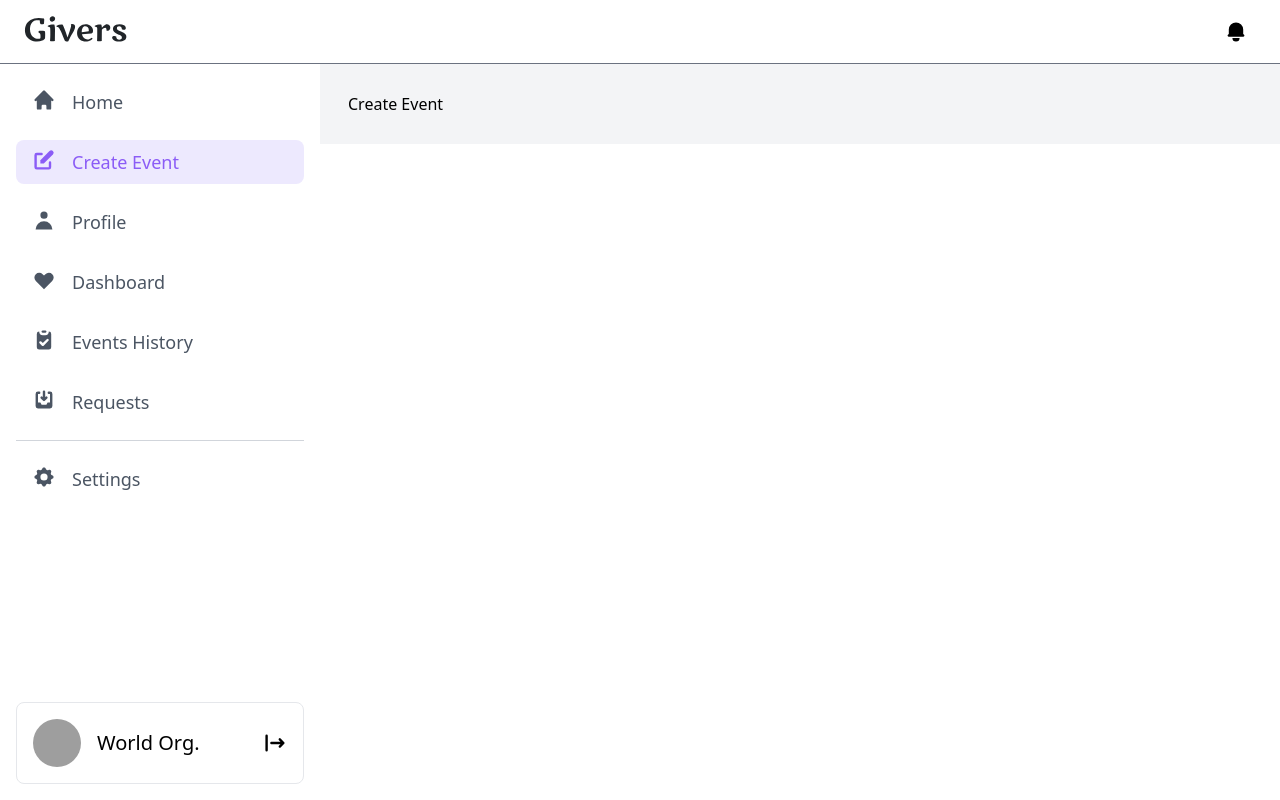
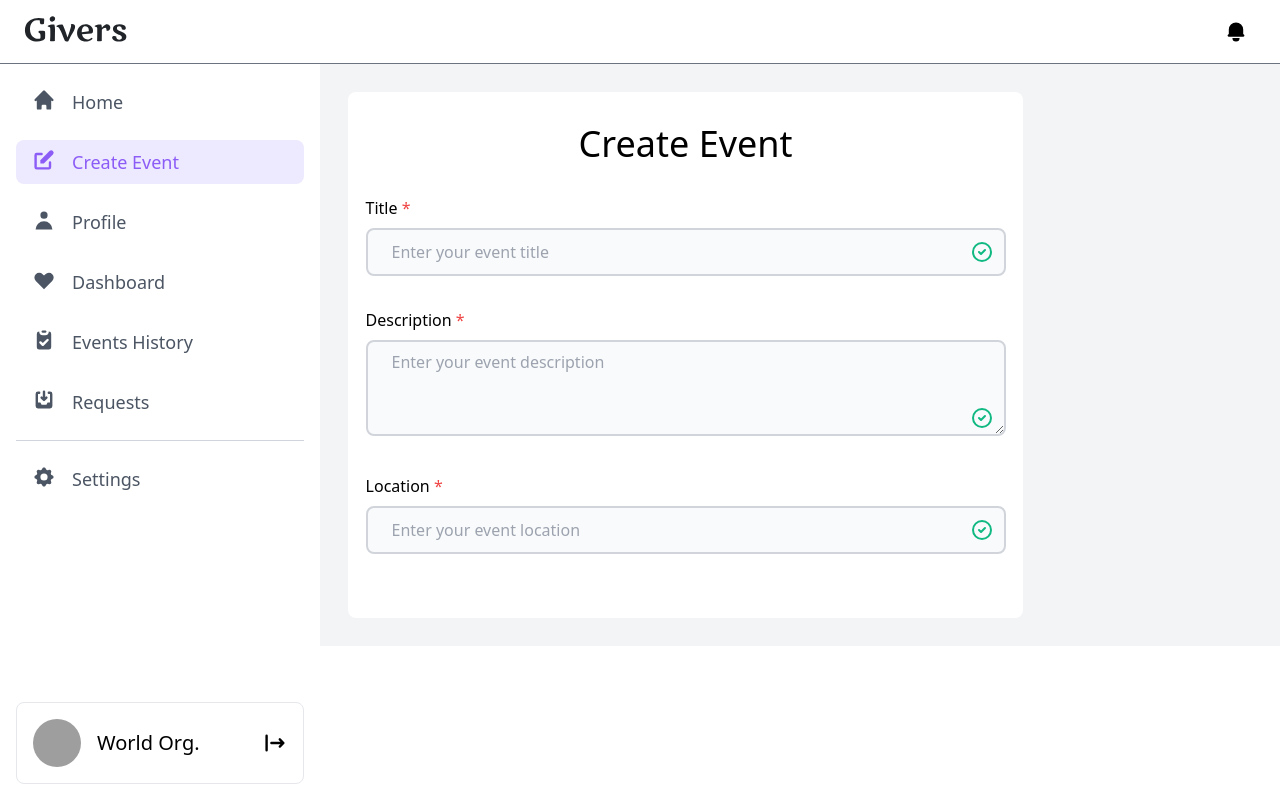
Before and after one commit to Bibek99/givers-frontend, a React (Create React App) app: page /org/create in a window 1280 px wide. Built offline with nearby package versions, Linux system fonts and the light colour scheme; grey boxes are pictures that could not be loaded.

Commit message:
create event form part-1

```diff
--- a/src/components/forms/createEvent/CreateEvent.js
+++ b/src/components/forms/createEvent/CreateEvent.js
@@ -1,7 +1,151 @@
 import React from 'react';
+import { useForm } from 'react-hook-form';
+import {
+    CheckCircleIcon,
+    ExclamationCircleIcon,
+} from '@heroicons/react/outline';
 
 const CreateEvent = () => {
-    return <div>Create Event</div>;
+    const {
+        register,
+        formState: { errors },
+        trigger,
+    } = useForm();
+
+    return (
+        <div className="flex flex-col w-full bg-white rounded-lg px-4 py-8 space-y-8">
+            <div className="text-center text-4xl font-medium">Create Event</div>
+            <div className="max-w-screen-sm w-full mx-auto space-y-8">
+                {/* For Title  */}
+                <div className="">
+                    <label htmlFor="title" className="mb-2">
+                        Title <span className="text-red-500">*</span>
+                    </label>
+                    <div className="relative">
+                        <input
+                            className={`border-2 border-gray-300 mt-2 px-6 py-2 h-12 w-full bg-gray-50 rounded-lg focus:outline-none focus:border-gray-50 focus:ring-2 ${
+                                errors.title
+                                    ? 'focus:ring-red-500'
+                                    : 'focus:ring-green-500'
+                            }`}
+                            type="name"
+                            name="title"
+                            placeholder="Enter your event title"
+                            {...register('title', {
+                                required: 'Please enter event title',
+                            })}
+                            onKeyUp={() => {
+                                trigger('title');
+                            }}
+                        />
+                        {errors.title ? (
+                            <div className="absolute right-3 bottom-3">
+                                <ExclamationCircleIcon className="h-6 w-6 text-red-500" />
+                            </div>
+                        ) : (
+                            <div className="absolute right-3 bottom-3">
+                                <CheckCircleIcon className="h-6 w-6 text-green-500" />
+                            </div>
+                        )}
+                    </div>
+                    {errors.title && (
+                        <div className="text-red-500 text-sm mt-2">
+                            {errors.title.message}
+                        </div>
+                    )}
+                </div>
+                {/* End Title */}
+
+                {/* For Description */}
+                <div className="">
+                    <label htmlFor="description" className="mb-2">
+                        Description <span className="text-red-500">*</span>
+                    </label>
+                    <div className="relative">
+                        <textarea
+                            className={`border-2 border-gray-300 mt-2 px-6 py-2 h-24 w-full bg-gray-50 rounded-lg focus:outline-none focus:border-gray-50 focus:ring-2 ${
+                                errors.description
+                                    ? 'focus:ring-red-500'
+                                    : 'focus:ring-green-500'
+                            }`}
+                            type="name"
+                            name="description"
+                            placeholder="Enter your event description"
+                            {...register('description', {
+                                required: 'Please enter event description',
+                            })}
+                            onKeyUp={() => {
+                                trigger('description');
+                            }}
+                        />
+                        {errors.description ? (
+                            <div className="absolute right-3 bottom-3">
+                                <ExclamationCircleIcon className="h-6 w-6 text-red-500" />
+                            </div>
+                        ) : (
+                            <div className="absolute right-3 bottom-3">
+                                <CheckCircleIcon className="h-6 w-6 text-green-500" />
+                            </div>
+                        )}
+                    </div>
+                    {errors.description && (
+                        <div className="text-red-500 text-sm mt-2">
+                            {errors.description.message}
+                        </div>
+                    )}
+                </div>
+                {/* End Description */}
+
+                {/* For Location */}
+                <div className="">
+                    <label htmlFor="location" className="mb-2">
+                        Location <span className="text-red-500">*</span>
+                    </label>
+                    <div className="relative">
+                        <input
+                            className={`border-2 border-gray-300 mt-2 px-6 py-2 h-12 w-full bg-gray-50 rounded-lg focus:outline-none focus:border-gray-50 focus:ring-2 ${
+                                errors.location
+                                    ? 'focus:ring-red-500'
+                                    : 'focus:ring-green-500'
+                            }`}
+                            type="name"
+                            name="location"
+                            placeholder="Enter your event location"
+                            {...register('location', {
+                                required: 'Please enter event location',
+                            })}
+                            onKeyUp={() => {
+                                trigger('location');
+                            }}
+                        />
+                        {errors.location ? (
+                            <div className="absolute right-3 bottom-3">
+                                <ExclamationCircleIcon className="h-6 w-6 text-red-500" />
+                            </div>
+                        ) : (
+                            <div className="absolute right-3 bottom-3">
+                                <CheckCircleIcon className="h-6 w-6 text-green-500" />
+                            </div>
+                        )}
+                    </div>
+                    {errors.location && (
+                        <div className="text-red-500 text-sm mt-2">
+                            {errors.location.message}
+                        </div>
+                    )}
+                </div>
+                {/* End Location */}
+
+                {/* For Event Date */}
+                <div className="flex flex-row items-center">
+                    {/* Start Date */}
+                    <div></div>
+                    {/* End Date */}
+                    <div></div>
+                </div>
+            </div>
+        </div>
+    );
 };
 
 export default CreateEvent;
```
